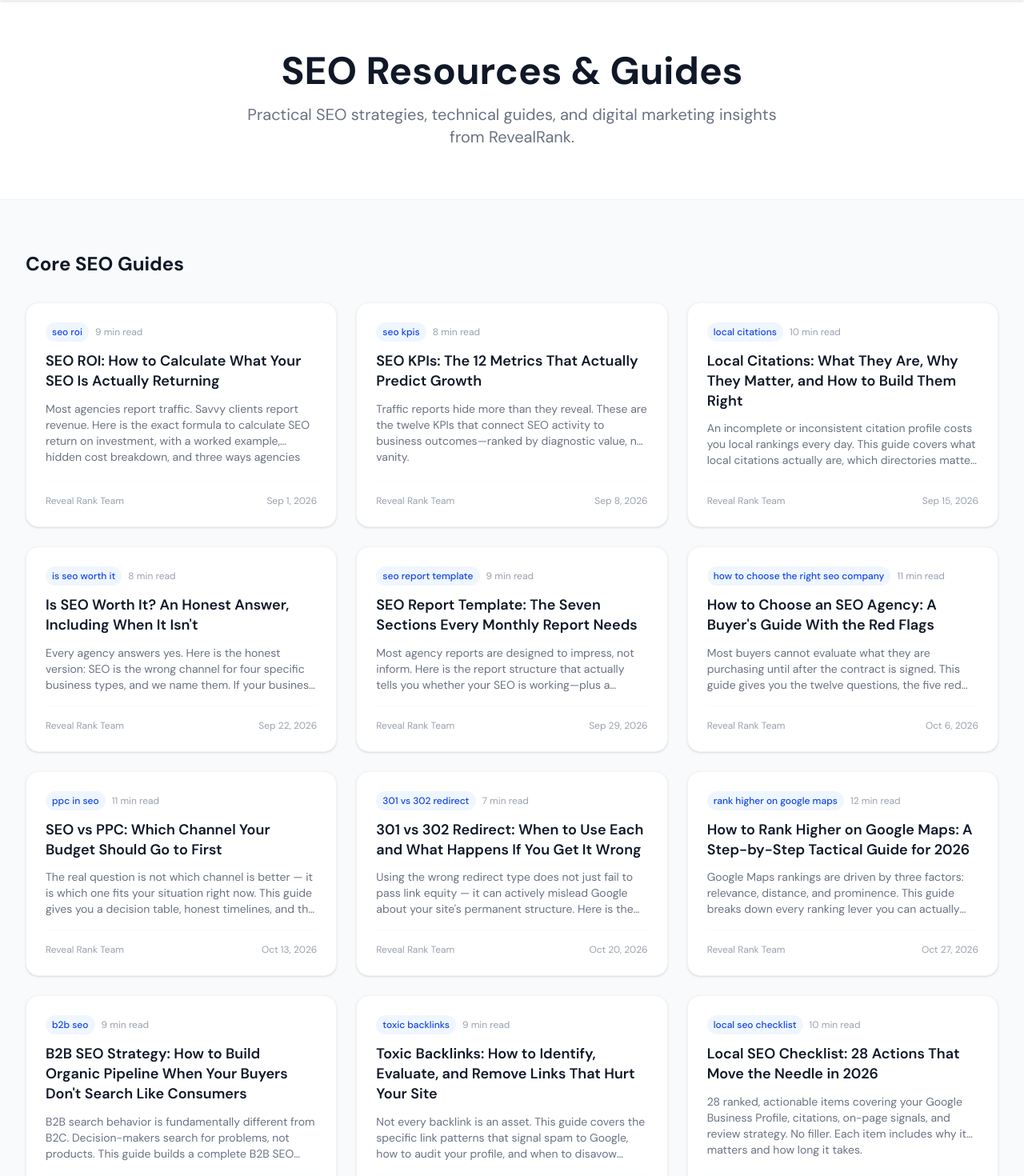
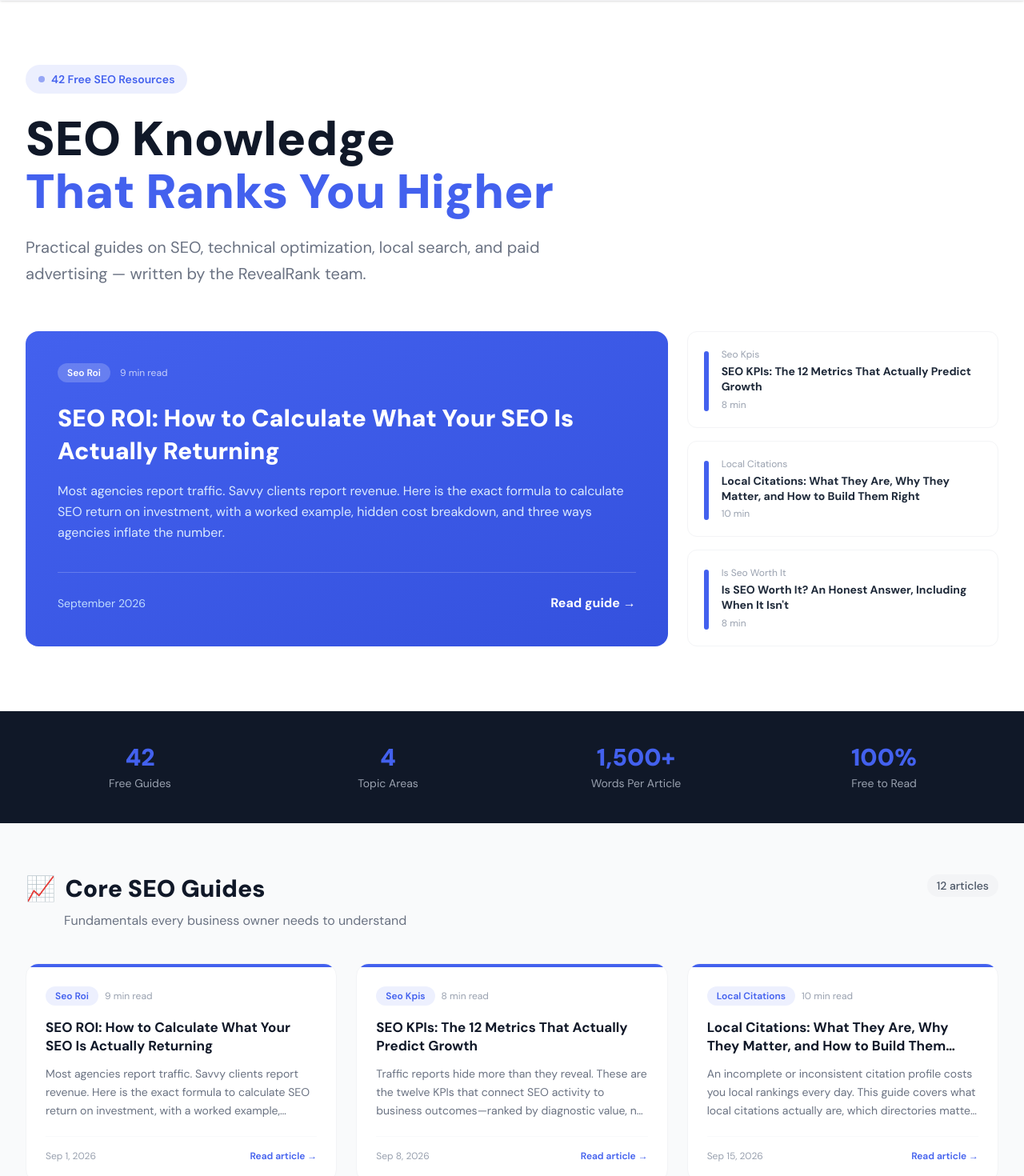
Before and after one commit to RevealDeploymentZone/revealrank, a Next.js app: page /blog in a window 1280 px wide. Shown: the part 80-1550 px from the top of the page at 80% size. Built offline with nearby package versions, Linux system fonts and the light colour scheme.

Commit message:
Redesign app/blog/page.tsx with proper styling and linking

```diff
--- a/app/blog/page.tsx
+++ b/app/blog/page.tsx
@@ -1,90 +1,247 @@
 import { Metadata } from "next";
 import Link from "next/link";
-import { blogPosts } from "@/data/blog";
+import { blogPosts, BlogPost } from "@/data/blog";
+import CTASection from "@/components/CTASection";
 
 export const metadata: Metadata = {
-  title: "SEO Blog | RevealRank — Guides, Tips & Strategies",
-  description: "In-depth SEO guides, technical tutorials, and digital marketing strategies from the RevealRank team. Practical advice that drives real organic growth.",
+  title: "SEO Blog — Guides, Strategies & Digital Marketing Tips | Reveal Rank",
+  description:
+    "Free SEO guides, technical tutorials, local SEO strategies, and digital marketing insights from Reveal Rank. Practical advice that drives real organic growth.",
   alternates: { canonical: "https://www.revealrank.com/blog/" },
+  openGraph: {
+    title: "SEO Blog | Reveal Rank",
+    description: "In-depth SEO & digital marketing guides from Reveal Rank.",
+    url: "https://www.revealrank.com/blog/",
+  },
 };
 
-export default function BlogPage() {
-  const sorted = [...blogPosts].sort(
-    (a, b) => new Date(a.publishDate).getTime() - new Date(b.publishDate).getTime()
-  );
+const CATEGORY_COLOR: Record<string, string> = {
+  "seo roi": "#4361ee",
+  "seo kpis": "#4361ee",
+  "local seo": "#16BC4E",
+  "technical seo": "#ff531a",
+  "link building": "#933ceb",
+  "google ads": "#BF249A",
+  "content seo": "#ff9f1c",
+  default: "#4361ee",
+};
 
-  const tier1 = sorted.filter((p) => p.tier === 1);
-  const tier2 = sorted.filter((p) => p.tier === 2);
-  const tier3 = sorted.filter((p) => p.tier === 3);
-  const tier4 = sorted.filter((p) => p.tier === 4);
+function getCategoryColor(topic: string) {
+  const lower = topic.toLowerCase();
+  for (const key of Object.keys(CATEGORY_COLOR)) {
+    if (lower.includes(key)) return CATEGORY_COLOR[key];
+  }
+  return CATEGORY_COLOR.default;
+}
 
-  const renderGrid = (posts: typeof blogPosts) => (
-    <div className="grid grid-cols-1 md:grid-cols-2 lg:grid-cols-3 gap-6">
-      {posts.map((post) => (
+function PostCard({ post }: { post: BlogPost }) {
+  const color = getCategoryColor(post.parentTopic);
+  return (
     <Link
-          key={post.slug}
       href={`/blog/${post.slug}/`}
-          className="group bg-white rounded-2xl border border-gray-100 shadow-sm hover:shadow-md transition-shadow p-6 flex flex-col"
+      className="group flex flex-col bg-white rounded-2xl border border-gray-100 hover:border-[#4361ee]/30 hover:shadow-xl hover:shadow-blue-50 transition-all duration-300 overflow-hidden"
     >
-          <div className="flex items-center gap-2 mb-3">
-            <span className="text-xs font-medium bg-blue-50 text-blue-700 px-2 py-1 rounded-full">
+      {/* Color bar */}
+      <div className="h-1 w-full" style={{ backgroundColor: color }} />
+      <div className="flex flex-col flex-1 p-6">
+        <div className="flex items-center gap-2 mb-4">
+          <span
+            className="text-xs font-semibold px-3 py-1 rounded-full capitalize"
+            style={{ backgroundColor: color + "18", color }}
+          >
             {post.parentTopic}
           </span>
           <span className="text-xs text-gray-400">{post.readTime} min read</span>
         </div>
-          <h3 className="text-lg font-semibold text-gray-900 group-hover:text-blue-600 transition-colors leading-snug mb-3">
+        <h3 className="text-[17px] font-bold text-gray-900 group-hover:text-[#4361ee] transition-colors leading-snug mb-3 line-clamp-2">
           {post.title}
         </h3>
-          <p className="text-sm text-gray-500 flex-1 line-clamp-3">{post.excerpt}</p>
-          <div className="mt-4 pt-4 border-t border-gray-50 flex items-center justify-between text-xs text-gray-400">
-            <span>{post.author}</span>
-            <span>{new Date(post.publishDate).toLocaleDateString("en-US", { month: "short", day: "numeric", year: "numeric" })}</span>
+        <p className="text-sm text-gray-500 leading-relaxed flex-1 line-clamp-3">{post.excerpt}</p>
+        <div className="mt-5 pt-4 border-t border-gray-50 flex items-center justify-between">
+          <span className="text-xs text-gray-400">
+            {new Date(post.publishDate).toLocaleDateString("en-US", {
+              month: "short",
+              day: "numeric",
+              year: "numeric",
+            })}
+          </span>
+          <span className="text-xs font-semibold text-[#4361ee] group-hover:translate-x-1 transition-transform inline-flex items-center gap-1">
+            Read article →
+          </span>
+        </div>
+      </div>
+    </Link>
+  );
+}
+
+const SECTIONS = [
+  { label: "Core SEO Guides", tier: 1, icon: "📈", desc: "Fundamentals every business owner needs to understand" },
+  { label: "Technical SEO", tier: 2, icon: "⚙️", desc: "Deep-dives for developers and advanced practitioners" },
+  { label: "Local SEO & Paid Search", tier: 3, icon: "📍", desc: "Rank locally and run profitable ad campaigns" },
+  { label: "Advanced Strategies", tier: 4, icon: "🚀", desc: "Scale your results with advanced tactics and tools" },
+];
+
+export default function BlogPage() {
+  const allPosts = [...blogPosts].sort(
+    (a, b) => new Date(a.publishDate).getTime() - new Date(b.publishDate).getTime()
+  );
+  const featured = allPosts[0];
+  const recent = allPosts.slice(1, 4);
+
+  return (
+    <main className="bg-gray-50 min-h-screen">
+      {/* ── Hero ─────────────────────────────────────────────────────── */}
+      <section className="bg-white border-b border-gray-100 py-20">
+        <div className="max-w-[1280px] mx-auto px-4 lg:px-8">
+          <div className="max-w-2xl mb-14">
+            <div className="inline-flex items-center gap-2 bg-[#4361ee]/10 text-[#4361ee] px-4 py-2 rounded-full text-sm font-semibold mb-6">
+              <span className="w-2 h-2 bg-[#4361ee] rounded-full animate-pulse" />
+              {blogPosts.length} Free SEO Resources
+            </div>
+            <h1 className="text-4xl md:text-6xl font-black text-gray-900 mb-5 leading-[1.1]">
+              SEO Knowledge<br />
+              <span className="text-[#4361ee]">That Ranks You Higher</span>
+            </h1>
+            <p className="text-xl text-gray-500 leading-relaxed">
+              Practical guides on SEO, technical optimization, local search, and paid advertising — written by the RevealRank team.
+            </p>
+          </div>
+
+          {/* ── Featured + Recent Row ──────────────────────────────────── */}
+          <div className="grid grid-cols-1 lg:grid-cols-3 gap-6">
+            {/* Featured big card */}
+            <Link
+              href={`/blog/${featured.slug}/`}
+              className="group lg:col-span-2 bg-gradient-to-br from-[#4361ee] to-[#3451de] rounded-2xl p-8 md:p-10 text-white flex flex-col justify-between hover:shadow-2xl hover:shadow-blue-200 transition-all duration-300"
+            >
+              <div>
+                <div className="flex items-center gap-3 mb-6">
+                  <span className="bg-white/20 text-white text-xs font-semibold px-3 py-1 rounded-full capitalize">
+                    {featured.parentTopic}
+                  </span>
+                  <span className="text-white/70 text-xs">{featured.readTime} min read</span>
+                </div>
+                <h2 className="text-2xl md:text-3xl font-black leading-snug mb-4 group-hover:text-blue-100 transition-colors">
+                  {featured.title}
+                </h2>
+                <p className="text-blue-100 text-base leading-relaxed line-clamp-3">{featured.excerpt}</p>
+              </div>
+              <div className="flex items-center justify-between mt-8 pt-6 border-t border-white/20">
+                <span className="text-blue-200 text-sm">
+                  {new Date(featured.publishDate).toLocaleDateString("en-US", { month: "long", year: "numeric" })}
+                </span>
+                <span className="font-bold text-white group-hover:translate-x-1 transition-transform">
+                  Read guide →
+                </span>
+              </div>
+            </Link>
+
+            {/* Recent 3 mini-cards */}
+            <div className="flex flex-col gap-4">
+              {recent.map((post) => (
+                <Link
+                  key={post.slug}
+                  href={`/blog/${post.slug}/`}
+                  className="group bg-white rounded-xl border border-gray-100 p-5 hover:border-[#4361ee]/30 hover:shadow-md transition-all flex gap-4 items-start"
+                >
+                  <div
+                    className="w-1.5 self-stretch rounded-full flex-shrink-0 mt-1"
+                    style={{ backgroundColor: getCategoryColor(post.parentTopic) }}
+                  />
+                  <div className="min-w-0">
+                    <span className="text-xs text-gray-400 mb-1 block capitalize">{post.parentTopic}</span>
+                    <h3 className="text-sm font-bold text-gray-800 group-hover:text-[#4361ee] transition-colors leading-snug line-clamp-2">
+                      {post.title}
+                    </h3>
+                    <span className="text-xs text-gray-400 mt-1 block">{post.readTime} min</span>
                   </div>
                 </Link>
               ))}
             </div>
-  );
-
-  return (
-    <main className="bg-gray-50 min-h-screen">
-      {/* Hero */}
-      <section className="bg-white border-b border-gray-100 py-16">
-        <div className="max-w-[1280px] mx-auto px-4 lg:px-8 text-center">
-          <h1 className="text-4xl md:text-5xl font-bold text-gray-900 mb-4">
-            SEO Resources & Guides
-          </h1>
-          <p className="text-xl text-gray-500 max-w-2xl mx-auto">
-            Practical SEO strategies, technical guides, and digital marketing insights from RevealRank.
-          </p>
+          </div>
         </div>
       </section>
 
-      <div className="max-w-[1280px] mx-auto px-4 lg:px-8 py-16 space-y-16">
-        {tier1.length > 0 && (
-          <section>
-            <h2 className="text-2xl font-bold text-gray-900 mb-8">Core SEO Guides</h2>
-            {renderGrid(tier1)}
+      {/* ── Stats Bar ────────────────────────────────────────────────── */}
+      <section className="bg-gray-900 py-10">
+        <div className="max-w-[1280px] mx-auto px-4 lg:px-8">
+          <div className="grid grid-cols-2 md:grid-cols-4 gap-6 text-center">
+            {[
+              { value: `${blogPosts.length}`, label: "Free Guides" },
+              { value: "4", label: "Topic Areas" },
+              { value: "1,500+", label: "Words Per Article" },
+              { value: "100%", label: "Free to Read" },
+            ].map((s) => (
+              <div key={s.label}>
+                <div className="text-3xl font-black text-[#4361ee] mb-1">{s.value}</div>
+                <div className="text-gray-400 text-sm">{s.label}</div>
+              </div>
+            ))}
+          </div>
+        </div>
       </section>
-        )}
-        {tier2.length > 0 && (
-          <section>
-            <h2 className="text-2xl font-bold text-gray-900 mb-8">Technical SEO</h2>
-            {renderGrid(tier2)}
+
+      {/* ── Tier Sections ────────────────────────────────────────────── */}
+      <div className="max-w-[1280px] mx-auto px-4 lg:px-8 py-16 space-y-20">
+        {SECTIONS.map(({ label, tier, icon, desc }) => {
+          const posts = allPosts.filter((p) => p.tier === tier);
+          if (!posts.length) return null;
+          return (
+            <section key={tier}>
+              <div className="flex items-start justify-between mb-10 flex-wrap gap-4">
+                <div>
+                  <div className="flex items-center gap-3 mb-2">
+                    <span className="text-3xl">{icon}</span>
+                    <h2 className="text-2xl md:text-3xl font-black text-gray-900">{label}</h2>
+                  </div>
+                  <p className="text-gray-500 ml-12">{desc}</p>
+                </div>
+                <span className="self-start bg-gray-100 text-gray-600 text-sm font-medium px-3 py-1 rounded-full">
+                  {posts.length} articles
+                </span>
+              </div>
+              <div className="grid grid-cols-1 sm:grid-cols-2 lg:grid-cols-3 gap-6">
+                {posts.map((post) => (
+                  <PostCard key={post.slug} post={post} />
+                ))}
+              </div>
             </section>
-        )}
-        {tier3.length > 0 && (
-          <section>
-            <h2 className="text-2xl font-bold text-gray-900 mb-8">Local SEO & Paid Search</h2>
-            {renderGrid(tier3)}
+          );
+        })}
+      </div>
+
+      {/* ── Internal Links Section ────────────────────────────────────── */}
+      <section className="bg-white border-t border-gray-100 py-16">
+        <div className="max-w-[1280px] mx-auto px-4 lg:px-8">
+          <h2 className="text-2xl font-black text-gray-900 mb-8 text-center">Explore Our Services</h2>
+          <div className="grid grid-cols-2 md:grid-cols-3 lg:grid-cols-6 gap-4">
+            {[
+              { label: "Technical SEO", href: "/services/technical-seo/", icon: "⚙️" },
+              { label: "Local SEO", href: "/services/local-seo/", icon: "📍" },
+              { label: "Link Building", href: "/services/link-building/", icon: "🔗" },
+              { label: "SEO Content", href: "/services/seo-content/", icon: "✍️" },
+              { label: "E-commerce SEO", href: "/services/ecommerce-seo/", icon: "🛒" },
+              { label: "PPC Management", href: "/services/ppc-management/", icon: "📊" },
+            ].map((s) => (
+              <Link
+                key={s.href}
+                href={s.href}
+                className="group flex flex-col items-center text-center p-4 rounded-xl bg-gray-50 hover:bg-[#4361ee]/5 hover:border-[#4361ee]/20 border border-transparent transition-all"
+              >
+                <span className="text-2xl mb-2">{s.icon}</span>
+                <span className="text-sm font-semibold text-gray-700 group-hover:text-[#4361ee] transition-colors">{s.label}</span>
+              </Link>
+            ))}
+          </div>
+        </div>
       </section>
-        )}
-        {tier4.length > 0 && (
-          <section>
-            <h2 className="text-2xl font-bold text-gray-900 mb-8">Advanced Strategies</h2>
-            {renderGrid(tier4)}
-          </section>
-        )}
-      </div>
+
+      <CTASection
+        title="Want Us to Do the SEO For You?"
+        subtitle="Get a free SEO audit and custom growth strategy from RevealRank."
+        primaryCTA="Get a Free SEO Audit"
+        primaryHref="/contact/"
+      />
     </main>
   );
 }
```
Lines whose indentation alone changed are shown as unchanged.
